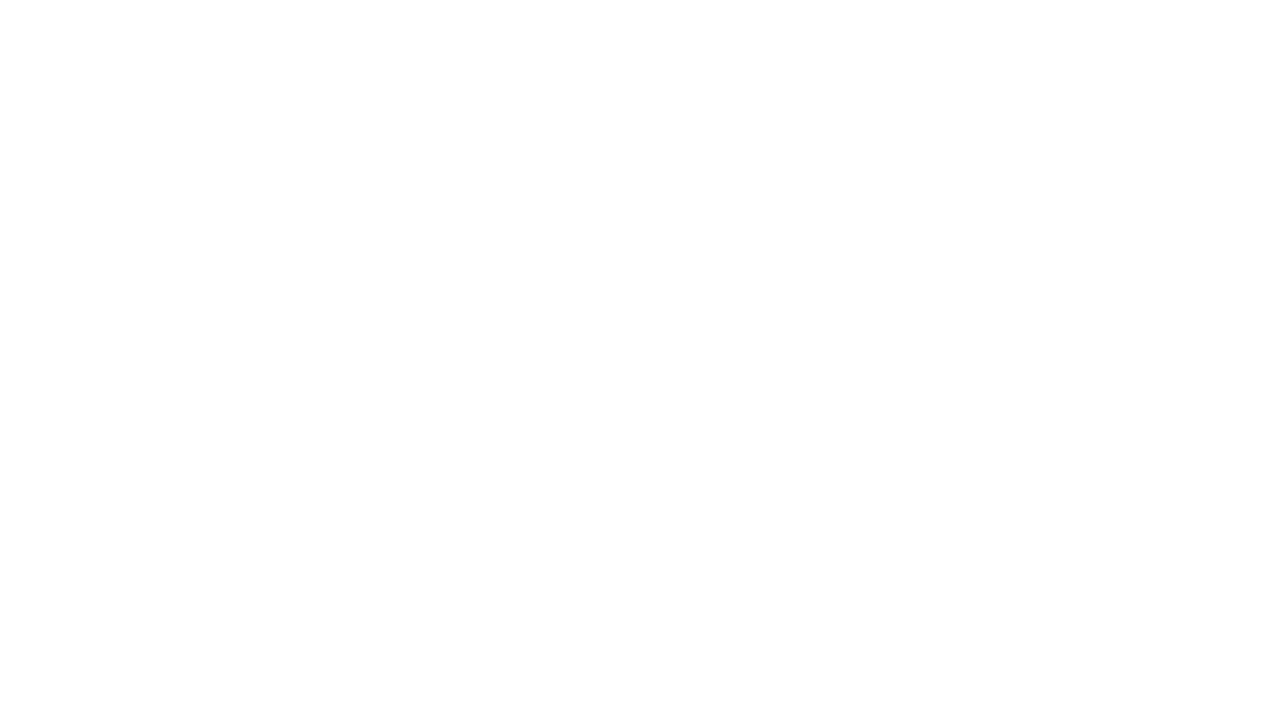
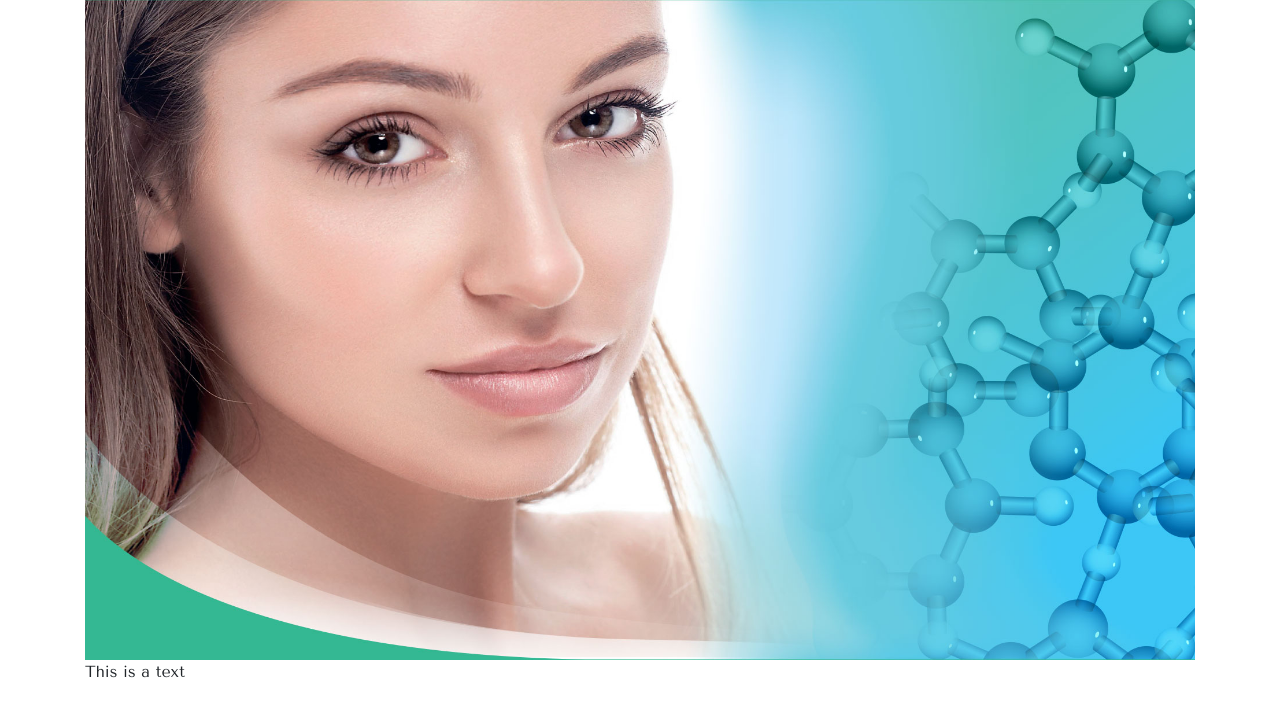
Before and after one commit to amvolinec/juvena, a plain HTML site: page index.html in a window 1280 px wide. Drawn offline with nearby package versions, Linux system fonts and the light colour scheme.

Commit message:
Second commit

```diff
--- a/css/style.css
+++ b/css/style.css
@@ -1,2 +1,11 @@
 @charset "utf-8";
 @import url('https://fonts.googleapis.com/css?family=Tenor+Sans&display=swap');
+
+body {
+	font-family: "Tenor Sans", Cambria, "Hoefler Text", "Liberation Serif", Times, "Times New Roman", "serif";
+}
+.img-collagen {
+	max-width: inherit;
+	max-height: none;
+	height: auto;
+}
--- a/index.html
+++ b/index.html
@@ -11,7 +11,16 @@
 </head>
 <body>
 <!-- body code goes here -->
-
+<div class="container">
+  <div class="row">
+    <div class="col-md-12"><img src="images/collagen.jpg" class="img-collagen img-responsive" alt="Responsive image"></div>
+  </div>
+</div>
+<div class="container">
+  <div class="row">
+    <div class="col-md-12">This is a text</div>
+  </div>
+</div>
 
 <!-- jQuery (necessary for Bootstrap's JavaScript plugins) -->
 <script src="js/jquery-3.3.1.min.js"></script>
```
Also changed, not shown: images/collagen.jpg (added). Lines whose indentation alone changed are shown as unchanged.
